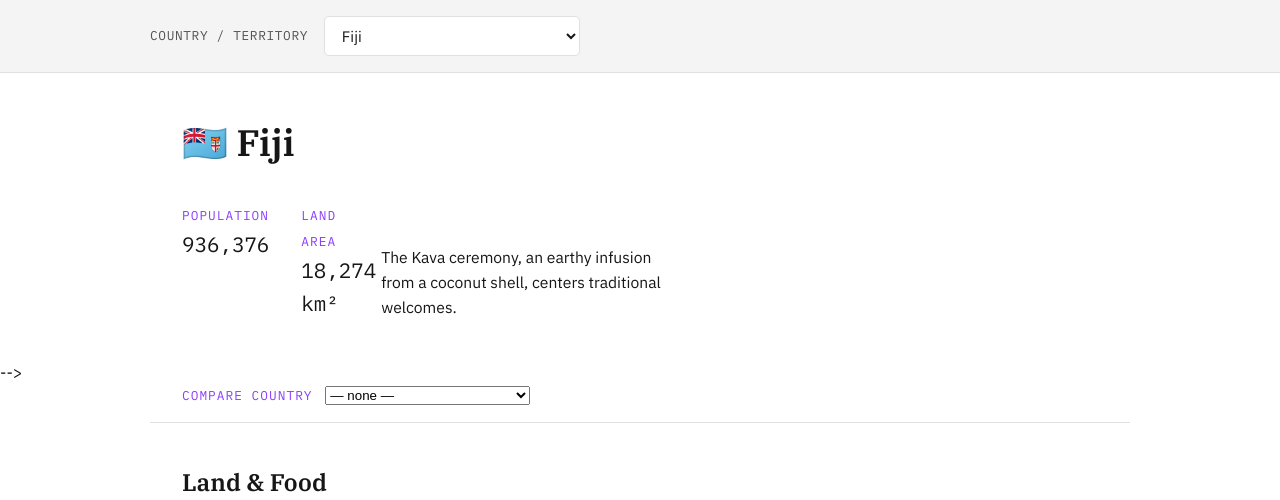
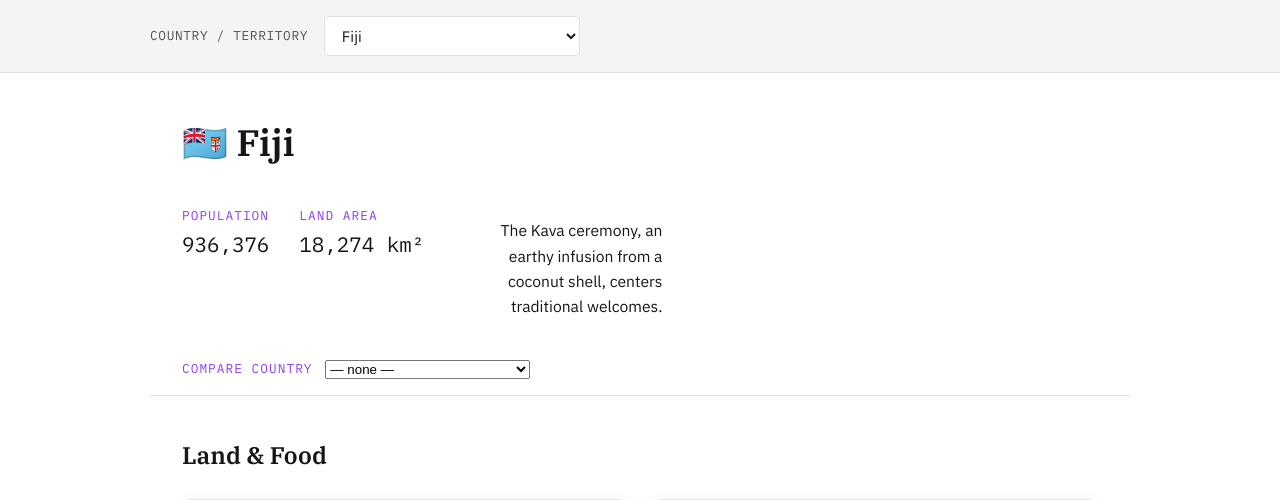
Before and after one commit to edimaudo/Atoll, a FastAPI app: page /app in a window 1280 px wide. Shown: the part 76-576 px from the top of the page. Run offline with FastAPI, Linux system fonts and the light colour scheme; some libraries are stand-ins or nearby versions.

Commit message:
Update app.html

```diff
--- a/templates/app.html
+++ b/templates/app.html
@@ -20,20 +20,24 @@
     <div>
         <h1>{{ country_data.meta.flag }} {{ selected_country }}</h1>
 
-        <!-- New Flex Wrapper -->
-        <div style="display: flex; justify-content: space-between; align-items: flex-end;">
+        <!-- Added width: 100% and a gap to force spacing -->
+        <div style="display: flex; justify-content: space-between; align-items: flex-start; width: 100%; gap: 40px;">
 
-            <div class="fact-row">
+            <!-- Added flex, a gap, and nowrap to stop the text from squishing -->
+            <div class="fact-row" style="display: flex; gap: 30px; flex-shrink: 0; white-space: nowrap;">
                 <div><span class="eyebrow">Population</span><div class="data-figure">{{ country_data.meta.population }}</div></div>
                 <div><span class="eyebrow">Land area</span><div class="data-figure">{{ country_data.meta.area_km2 }} km²</div></div>
             </div>
 
-            <!-- Bridge note now sits on the right -->
-            <div class="bridge-note" style="border-left: none; padding-left: 5px;">{{ country_data.meta.custom }}</div>
+            <!-- Aligning the text to the right makes it look cleaner -->
+            <div class="bridge-note" style="border-left: none; text-align: right;">
+                {{ country_data.meta.custom }}
+            </div>
 
         </div>
 
     </div>
+</div>
 <!-- <div class="country-header">
     <div>
         <h1>{{ country_data.meta.flag }} {{ selected_country }}</h1>
@@ -72,8 +76,7 @@
         <text x="{{ pp.x_pct + 3 if pp.x_pct <= 50 else pp.x_pct - 3 }}" y="{{ pp.y_pct - 4 }}"
               text-anchor="{{ 'start' if pp.x_pct <= 50 else 'end' }}" font-size="3.6"
               fill="var(--brand)" font-family="IBM Plex Mono, monospace" font-weight="600">{{ selected_country }}</text>
-    </svg> -->
-</div> -->
+    </svg> </div> -->
 
 <div class="compare-bar">
     <form action="/app" method="GET">
```
